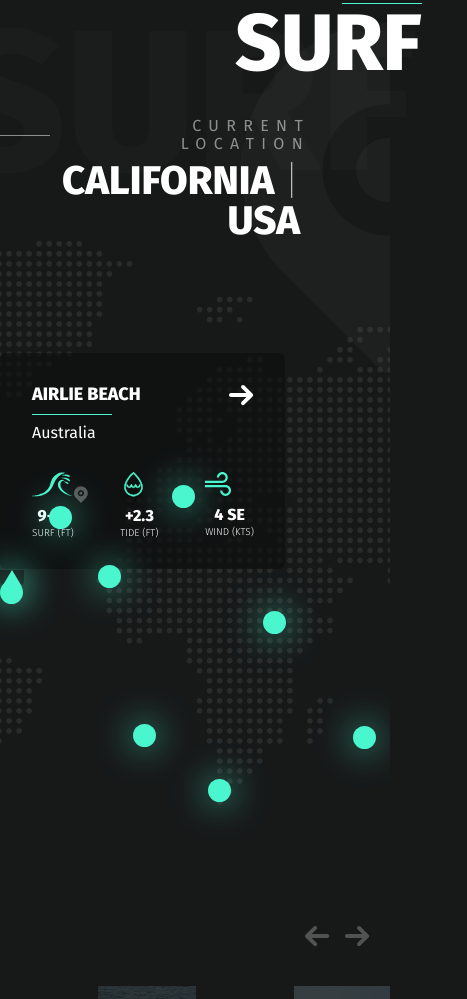
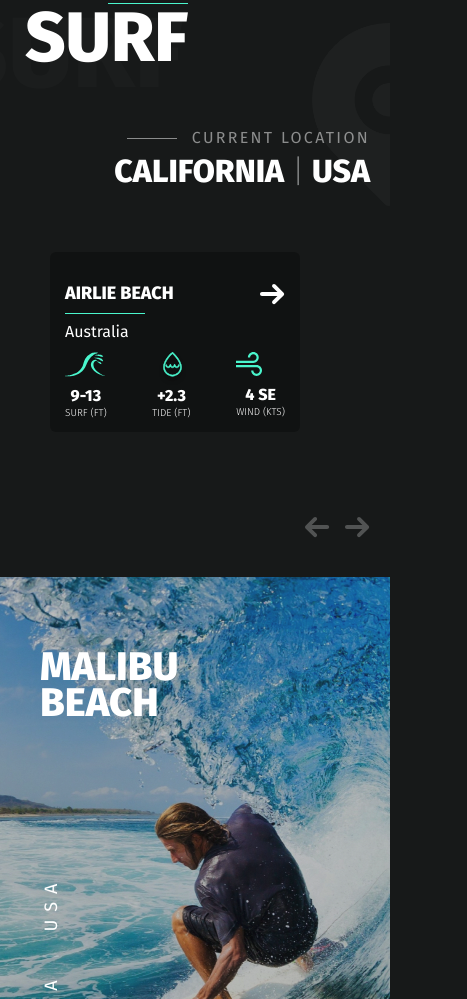
Before and after one commit to Alcotras71/Go-surf, a website: page app/index.html in a window 390 px wide. Shown: the part 1001-2000 px from the top of the page, 467 px wide, since content can reach past the window. Drawn offline with nearby package versions, Linux system fonts and the light colour scheme.

Commit message:
adaptiveSurfPage

```diff
--- a/app/index.html
+++ b/app/index.html
@@ -243,7 +243,7 @@
 								<div class="slider-points__content-name">Surf (FT)</div>
 							</div>
 							<div class="slider-points__content-item">
-								<img src="images/surf/water-icon.svg" alt="" />
+								<img class="water" src="images/surf/water-icon.svg" alt="" />
 								<div class="slider-points__content-number">+2.3</div>
 								<div class="slider-points__content-name">Tide (FT)</div>
 							</div>
@@ -274,7 +274,7 @@
 								<div class="slider-points__content-name">Surf (FT)</div>
 							</div>
 							<div class="slider-points__content-item">
-								<img src="images/surf/water-icon.svg" alt="" />
+								<img class="water" src="images/surf/water-icon.svg" alt="" />
 								<div class="slider-points__content-number">+2.3</div>
 								<div class="slider-points__content-name">Tide (FT)</div>
 							</div>
@@ -305,7 +305,7 @@
 								<div class="slider-points__content-name">Surf (FT)</div>
 							</div>
 							<div class="slider-points__content-item">
-								<img src="images/surf/water-icon.svg" alt="" />
+								<img class="water" src="images/surf/water-icon.svg" alt="" />
 								<div class="slider-points__content-number">+2.3</div>
 								<div class="slider-points__content-name">Tide (FT)</div>
 							</div>
@@ -336,7 +336,7 @@
 								<div class="slider-points__content-name">Surf (FT)</div>
 							</div>
 							<div class="slider-points__content-item">
-								<img src="images/surf/water-icon.svg" alt="" />
+								<img class="water" src="images/surf/water-icon.svg" alt="" />
 								<div class="slider-points__content-number">+2.3</div>
 								<div class="slider-points__content-name">Tide (FT)</div>
 							</div>
@@ -367,7 +367,7 @@
 								<div class="slider-points__content-name">Surf (FT)</div>
 							</div>
 							<div class="slider-points__content-item">
-								<img src="images/surf/water-icon.svg" alt="" />
+								<img class="water" src="images/surf/water-icon.svg" alt="" />
 								<div class="slider-points__content-number">+2.3</div>
 								<div class="slider-points__content-name">Tide (FT)</div>
 							</div>
@@ -398,7 +398,7 @@
 								<div class="slider-points__content-name">Surf (FT)</div>
 							</div>
 							<div class="slider-points__content-item">
-								<img src="images/surf/water-icon.svg" alt="" />
+								<img class="water" src="images/surf/water-icon.svg" alt="" />
 								<div class="slider-points__content-number">+2.3</div>
 								<div class="slider-points__content-name">Tide (FT)</div>
 							</div>
@@ -429,7 +429,7 @@
 								<div class="slider-points__content-name">Surf (FT)</div>
 							</div>
 							<div class="slider-points__content-item">
-								<img src="images/surf/water-icon.svg" alt="" />
+								<img class="water" src="images/surf/water-icon.svg" alt="" />
 								<div class="slider-points__content-number">+2.3</div>
 								<div class="slider-points__content-name">Tide (FT)</div>
 							</div>
@@ -443,7 +443,8 @@
 				</div>
 			</div>
 			<div class="surf__slider">
-				<div class="surf__slider-box surf-box" style="background-image: url(images/surf/slide-1.jpg);">
+				<div class="surf__slider-box surf-box">
+					<div class="surf-box__wrapper" style="background-image: url(images/surf/slide-1.jpg);">
 						<div class="surf-box__inner">
 							<div class="surf-box__inner-title">Malibu Beach</div>
 							<div class="surf-box__inner-location">California <span>|</span> USA</div>
@@ -454,7 +455,9 @@
 							</div>
 						</div>
 				</div>
-				<div class="surf__slider-box surf-box" style="background-image: url(images/surf/slide-2.jpg);">
+				</div>
+				<div class="surf__slider-box surf-box">
+					<div class="surf-box__wrapper" style="background-image: url(images/surf/slide-2.jpg);">
 						<div class="surf-box__inner">
 							<div class="surf-box__inner-title">Airlie Beach</div>
 							<div class="surf-box__inner-location">Queensland <span>|</span> Australia</div>
@@ -465,7 +468,9 @@
 							</div>
 						</div>
 					</div>
-				<div class="surf__slider-box surf-box" style="background-image: url(images/surf/slide-3.jpg);">
+				</div>
+				<div class="surf__slider-box surf-box">
+					<div class="surf-box__wrapper" style="background-image: url(images/surf/slide-3.jpg);">
 						<div class="surf-box__inner">
 							<div class="surf-box__inner-title">Cloud Nine</div>
 							<div class="surf-box__inner-location">Siargao <span>|</span> Philippines</div>
@@ -476,7 +481,9 @@
 							</div>
 						</div>
 					</div>
-				<div class="surf__slider-box surf-box" style="background-image: url(images/surf/slide-4.jpg);">
+				</div>
+				<div class="surf__slider-box surf-box">
+					<div class="surf-box__wrapper" style="background-image: url(images/surf/slide-4.jpg);">
 						<div class="surf-box__inner">
 							<div class="surf-box__inner-title">Vieux Boucau</div>
 							<div class="surf-box__inner-location">Hossegor <span>|</span> France</div>
@@ -487,7 +494,9 @@
 							</div>
 						</div>
 					</div>
-				<div class="surf__slider-box surf-box" style="background-image: url(images/surf/slide-1.jpg);">
+				</div>
+				<div class="surf__slider-box surf-box">
+					<div class="surf-box__wrapper" style="background-image: url(images/surf/slide-1.jpg);">
 						<div class="surf-box__inner">
 							<div class="surf-box__inner-title">Malibu Beach</div>
 							<div class="surf-box__inner-location">California <span>|</span> USA</div>
@@ -498,7 +507,9 @@
 							</div>
 						</div>
 				</div>
-				<div class="surf__slider-box surf-box" style="background-image: url(images/surf/slide-2.jpg);">
+				</div>
+				<div class="surf__slider-box surf-box">
+					<div class="surf-box__wrapper" style="background-image: url(images/surf/slide-2.jpg);">
 						<div class="surf-box__inner">
 							<div class="surf-box__inner-title">Airlie Beach</div>
 							<div class="surf-box__inner-location">Queensland <span>|</span> Australia</div>
@@ -509,7 +520,9 @@
 							</div>
 						</div>
 					</div>
-				<div class="surf__slider-box surf-box" style="background-image: url(images/surf/slide-3.jpg);">
+				</div>
+				<div class="surf__slider-box surf-box">
+					<div class="surf-box__wrapper" style="background-image: url(images/surf/slide-3.jpg);">
 						<div class="surf-box__inner">
 							<div class="surf-box__inner-title">Cloud Nine</div>
 							<div class="surf-box__inner-location">Siargao <span>|</span> Philippines</div>
@@ -520,7 +533,9 @@
 							</div>
 						</div>
 					</div>
-				<div class="surf__slider-box surf-box" style="background-image: url(images/surf/slide-4.jpg);">
+				</div>
+				<div class="surf__slider-box surf-box">
+					<div class="surf-box__wrapper" style="background-image: url(images/surf/slide-4.jpg);">
 						<div class="surf-box__inner">
 							<div class="surf-box__inner-title">Vieux Boucau</div>
 							<div class="surf-box__inner-location">Hossegor <span>|</span> France</div>
@@ -532,8 +547,9 @@
 						</div>
 					</div>
 				</div>
+			</div>
 		</section>
-	<!--<section class="holder">
+		<!-- <section class="holder">
 			<div class="container">
 				<div class="title">
 					<span>
@@ -1518,7 +1534,7 @@
 			<div class="footer__copy">
 				© Go-Surf 2018. All Rights Reserved.
 			</div>
-		</footer>-->
+		</footer> -->
 	</div>
 
 
--- a/app/js/main.js
+++ b/app/js/main.js
@@ -6,13 +6,27 @@ $(function(){
 		prevArrow: '<img class="slider-arrows slider-arrows__left" src="images/main/arrow-left.svg" alt="arrow-left" />',
 		nextArrow: '<img class="slider-arrows slider-arrows__rigth" src="images/main/arrow-right.svg" alt="arrow-rigth" />',
 		asNavFor: '.slider-dots',
-		dots: true
+		dots: true,
+		responsive: [
+			{
+				breakpoint: 961,
+				settings: {
+					dots: false
+				}
+			}
+		]
 	});
 
 	$('.slider-dots').slick({
 		slidesToShow: 4,
 		slidesToScroll: 4,
 		asNavFor: '.header-slider',
+		responsive: [
+			{
+				breakpoint: 961,
+				settings: "unslick"
+			}
+		]
 	});
 
 	$('.surf__slider').slick({
@@ -20,7 +34,36 @@ $(function(){
 		slidesToScroll: 1,
 		prevArrow: '<img class="slider-arrows slider-arrows__left" src="images/main/arrow-left.svg" alt="arrow-left" />',
 		nextArrow: '<img class="slider-arrows slider-arrows__rigth" src="images/main/arrow-right.svg" alt="arrow-rigth" />',
-		asNavFor: '.slider-map'
+		asNavFor: '.slider-map',
+		focusOnSelect: true,
+		responsive: [
+			{
+				breakpoint: 1210,
+				settings: {
+					slidesToShow: 3
+				}
+			},
+			{
+				breakpoint: 901,
+				settings: {
+					slidesToShow: 2
+				}
+			},
+			{
+				breakpoint: 681,
+				settings: {
+					slidesToShow: 1,
+					centerMode: true
+				}
+			},
+			{
+				breakpoint: 421,
+				settings: {
+					slidesToShow: 1,
+					centerMode: false
+				}
+			}
+		]
 	});
 
 	$('.slider-map').slick({
@@ -28,7 +71,35 @@ $(function(){
 		slidesToScroll: 1,
 		arrows: false,
 		asNavFor: '.surf__slider',
-		focusOnSelect: true
+		focusOnSelect: true,
+		responsive: [
+			{
+				breakpoint: 1041,
+				settings: {
+					slidesToShow: 3
+				}
+			},
+			{
+				breakpoint: 901,
+				settings: {
+					slidesToShow: 2
+				}
+			},
+			{
+				breakpoint: 681,
+				settings: {
+					slidesToShow: 1,
+					centerMode: true
+				}
+			},
+			{
+				breakpoint: 421,
+				settings: {
+					slidesToShow: 1,
+					centerMode: false
+				}
+			}
+		]
 	});
 
 	$('.holder__slider, .shop__slider').slick({
--- a/app/scss/_media.scss
+++ b/app/scss/_media.scss
@@ -1,4 +1,5 @@
 @media (max-width: 1440px) {
+	// Header-------------------
 	.header{
 		&__aside-logo{
 			img{
@@ -26,13 +27,20 @@
 			left: 130px;
 		}
 	}
-
 	.aside-menu{
 		padding-top: 20px;
 	}
+
+	// Surf---------------------
+	.surf-box__inner{
+		min-height: 650px;
+	}
 }
 
+
+
 @media (max-width: 1366px) {
+	// Header-------------------
 	.header__aside{
 		position: absolute;
 		border-right: none;
@@ -67,20 +75,21 @@
 		left: 20px;
 		bottom: 20px;
 	}
-
 	.slider-item__info-title{
 		font-size: 65px;
 	}
 }
 
+
+
 @media (max-width: 1340px) {
+	// Header-------------------
 	.header__map{
 		svg{
 			width: 500px;
 			height: 250px;
 		}
 	}
-
 	.slider-arrows{
 		top: 20px;
 		right: 20px;
@@ -90,7 +99,97 @@
 	}
 }
 
+
+
+@media (max-width: 1250px) {
+	// Surf--------------------
+	.slider-map{
+		max-width: 1000px;
+		min-height: 531px;
+	}
+	.slider-map .slick-list{
+		min-height: 515px;
+	}
+	.slider-points{
+		&__circle{
+			width: 20px;
+			height: 20px;
+		}
+		&__content{
+			height: 180px;
+			width: 240px;
+			padding: 10px 20px 0px 20px;
+			&::before{
+				border-left: 10px solid transparent;
+				border-right: 10px solid transparent;
+				bottom: -23px;
+			}
+		}
+		&--1{
+			top: 275px;
+		}
+		&--2{
+			top: 210px;
+		}
+		&--3{
+			top: 265px;
+			left: 26%;
+		}
+		&--4{
+			top: 395px;
+		}
+		&--5{
+			top: 190px;
+			left: 45%;
+		}
+		&--6{
+			top: 460px;
+		}
+		&--7{
+			top: 320px;
+		}
+		&--8{
+			top: 415px;
+			.slider-points__content{
+				transform: translateX(-217px);
+				&::before{
+					right: 3px;
+				}
+			}
+		}
+	}
+	.surf{
+		background-size: 10%;
+	}
+
+	// GLOBAL===================
+	.title{
+		span{
+			font-size: 180px;
+		}
+		h3{
+			font-size: 70px;
+		}
+	}
+	.subtitle{
+		&__head{
+			font-size: 35px;
+		}
+	}
+	.headline-left{
+		font-size: 17px;
+		line-height: 30px;
+		padding-left: 93px;
+		&::before{
+			width: 70px;
+		}
+	}
+}
+
+
+
 @media (max-width: 1040px) {
+	// Header-------------------
 	.header__arrows{
 		display: none;
 	}
@@ -118,7 +217,6 @@
 			transform: translateX(0);
 		}
 	}
-
 	.slider-item__info{
 		position: absolute;
 		right: 20px;
@@ -147,7 +245,6 @@
 			width: 50px;
 		}
 	}
-
 	.slider-dots,
 	.slick-dots{
 		right: 0;
@@ -158,7 +255,6 @@
 	.slick-dots{
 		bottom: 10px;
 	}
-
 	.dots-box{
 		width: 125px;
 		&__number{
@@ -168,24 +264,120 @@
 			line-height: 18px;
 		}
 	}
-
 	.menu-btn{
 		display: flex;
 	}
+
+	// Surf---------------------
+	.slider-map{
+		background-image: none;
+		max-width: 100%;
+		min-height: 280px;
+		.slick-track{
+			min-height: 280px;
+		}
+		.slick-list{
+			min-height: 280px;
+		}
+	}
+	.slider-points{
+		position: static;
+		&__circle{
+			display: none;
+		}
+		&__content{
+			margin-left: 50px;
+			display: block;
+			transform: translateX(0);
+			&::before{
+				display: none;
+			}
+		}
+		&--8{
+			.slider-points__content{
+				transform: translateX(0);
+			}
+		}
+	}
+	.surf__subtitle{
+		padding-right: 20px;
+	}
+	.surf{
+		background-size: 15%;
+	}
 }
 
+
+
 @media (max-width: 960px) {
+	// Header-------------------
 	.slider-dots,
 	.slick-dots{
 		display: none;
 	}
+	.slick-dots{
+		li{
+			display: none;
+		}
+	}
 }
+
+
+
+@media (max-width: 900px) {
+	.slider-points__content{
+		width: 4%;
+	}
+}
+
+
 
 @media (max-width: 767px) {
 
 }
 
+
+
+@media (max-width: 680px) {
+	// Surf----------------------
+	.slider-points__content{
+		&-row{
+			padding-bottom: 11px;
+		}
+	}
+
+	.surf{
+		background-size: 20%;
+	}
+
+	// GLOBAL====================
+	.title{
+		span{
+			font-size: 100px;
+			padding-bottom: 80px;
+		}
+	}
+}
+
+
+
+@media (max-width: 500px) {
+// GLOBAL=====================
+	.headline-left{
+		letter-spacing: 2.3px;
+	}
+	.subtitle{
+		&__head{
+			font-size: 32px;
+			padding-right: 0;
+		}
+	}
+}
+
+
+
 @media (max-width: 460px) {
+	// Header-------------------
 	.header__aside{
 		display: block;
 		text-align: center;
@@ -215,13 +407,25 @@
 	.header__title{
 		display: none;
 	}
-
 	.slider-item__info-title{
 		font-size: 50px;
 	}
 }
 
+
+@media (max-width: 420px) {
+	// Surf--------------------
+	.slider-map .slider-points__content,
+	.slider-map .slick-current .slider-points__content {
+		width: 250px;
+		padding: 28px 15px 0;
+	}
+}
+
+
+
 @media (max-width: 320px) {
+	// Header-------------------
 	.headline-left{
 		font-size: 14px;
 		line-height: 15px;
--- a/app/scss/style.scss
+++ b/app/scss/style.scss
@@ -255,7 +255,7 @@
 	&__subtitle{
 		text-align: right;
 		padding-right: 80px;
-		margin-top: -86px;
+		margin-top: -54px;
 	}
 	&__slider{
 		padding-top: 110px;
@@ -283,9 +283,11 @@
 		}
 	}
 	&-box{
+		&__wrapper{
 			background-position: center;
 			background-repeat: no-repeat;
 			background-size: cover;
+		}
 		&__inner{
 			min-height: 750px;
 			background: rgba(#1C2121, .85);
@@ -331,6 +333,7 @@
 	}
 }
 
+
 .slider-map{
 	max-width: 1200px;
 	min-height: 635px;
@@ -345,10 +348,10 @@
 	.slick-current{
 		.slider-points__content{
 			display: block;
-			width: 285px;
-			padding: 28px 31px 0px 32px;
 		}
 	}
+}
+
 .slider-points{
 	position: relative;
 	&__circle{
@@ -359,6 +362,8 @@
 		box-shadow: 0px 0px 35px rgba(74, 246, 205, 0.837777);
 	}
 	&__content{
+		width: 285px;
+		padding: 28px 31px 0px 32px;
 		display: none;
 		background: rgba(#0F1010, 0.7);
 		border-radius: 6px;
@@ -377,7 +382,6 @@
 			left: 50%;
 			border-bottom-left-radius: 10px;
 			border-bottom-right-radius: 10px;
-				box-shadow: 0px 0px 35px rgba(74, 246, 205, 0.837777);
 		}
 		&-row{
 			display: flex;
@@ -391,6 +395,7 @@
 			}
 			.water{
 				margin-bottom: -1px;
+				padding-left: 7px;
 			}
 		}
 		&-number{
@@ -432,6 +437,7 @@
 		top: 340px;
 		.slider-points__content{
 			transform: translateX(0);
+			z-index: 10;
 			&::before{
 				left: 0;
 			}
@@ -484,7 +490,6 @@
 			&::before{
 				left: auto;
 				right: 0;
-				}
 			}
 		}
 	}
```
Also changed, not shown: app/css/style.min.css. Lines whose indentation alone changed are shown as unchanged.
